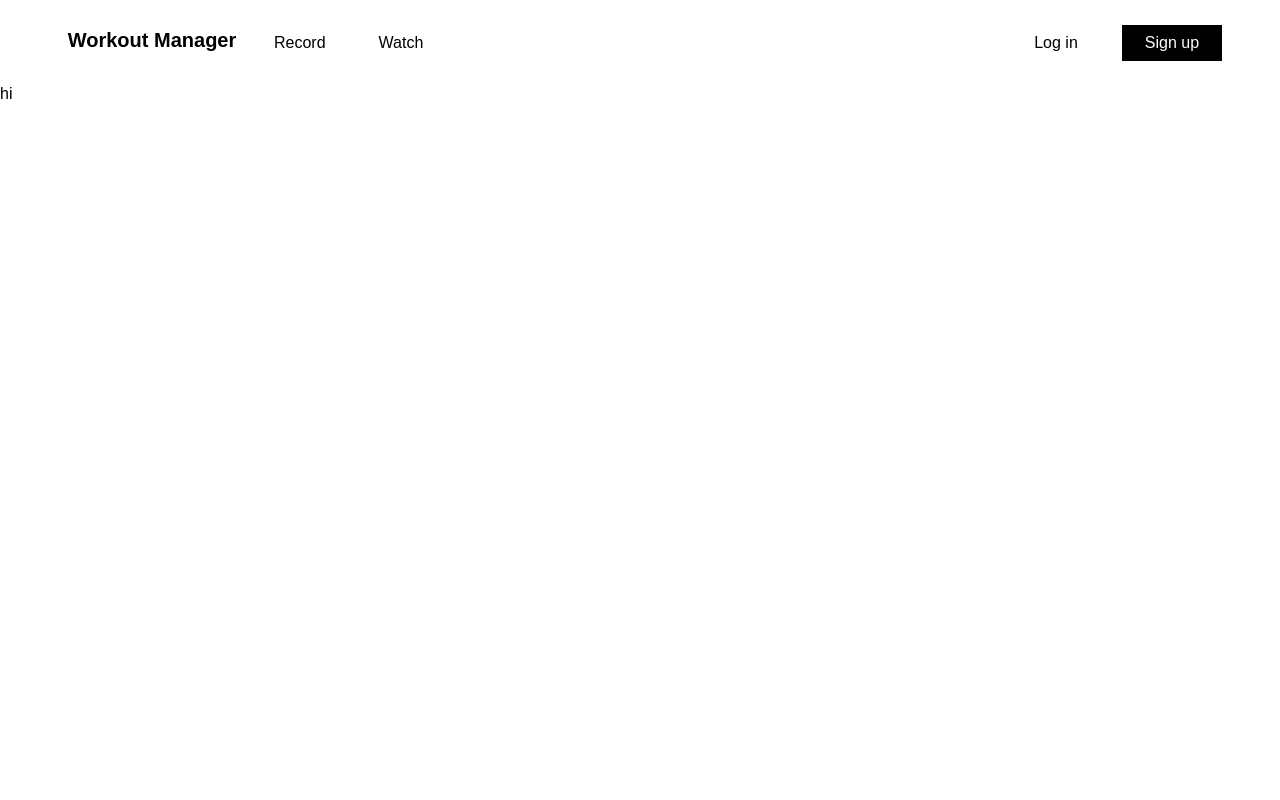
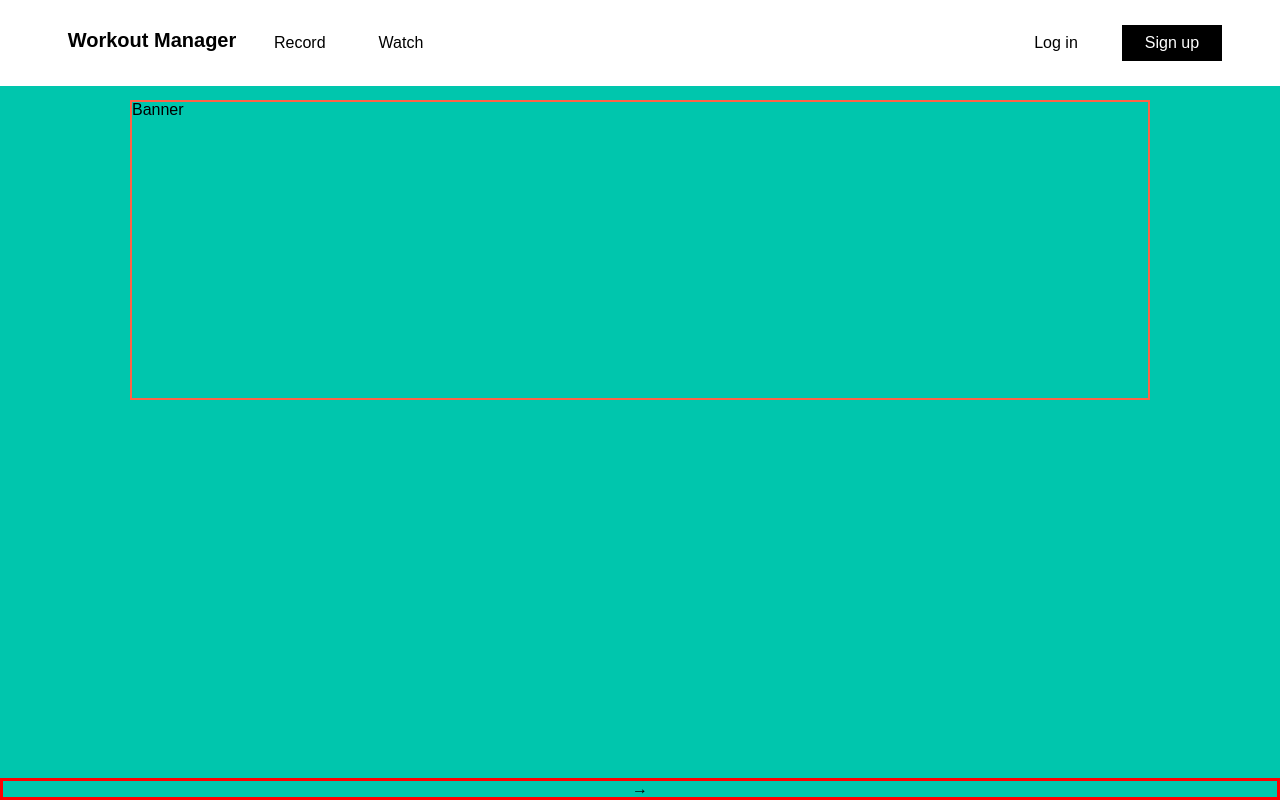
Before and after one commit to wujuno/workout-manager, a React (Create React App) app: page / in a window 1280 px wide. Built offline with nearby package versions, Linux system fonts and the light colour scheme.

Commit message:
Modify Pageview

```diff
--- a/src/Root.tsx
+++ b/src/Root.tsx
@@ -1,5 +1,6 @@
 import { Outlet } from "react-router-dom";
 import styled, { createGlobalStyle } from "styled-components";
+import Footer from "./components/Footer";
 import Header from "./components/Header"
 
 
@@ -63,13 +64,15 @@ a {
 `
 
 
+
 function Root() {
   return (
-    <>
-    <GlobalStyle/>
-    <Header/>
-    <Outlet/>
-    </>
+	<>
+		<GlobalStyle/>
+		<Header/>
+		<Outlet/>
+		<Footer/>
+	</>
   );
 }
 
--- /dev/null
+++ b/src/components/Footer.tsx
@@ -0,0 +1,20 @@
+import styled from "styled-components";
+
+const Wrapper = styled.div`
+    display:flex;
+    justify-content: center;
+    align-itmes: center;
+    width:100%;
+    border: 3px solid red;
+    position:absolute;
+    bottom: 0px;
+
+`;
+
+function Footer () {
+    return (
+        <Wrapper>&rarr;</Wrapper>
+    )
+}
+
+export default Footer;
--- a/src/components/Header.tsx
+++ b/src/components/Header.tsx
@@ -5,6 +5,7 @@ const Wrapper = styled.nav`
     display:grid;
     grid-template-columns: repeat(5,1fr);
     padding:25px 30px;
+    background-color:white;
 `;
 //logo
 const Logo = styled.div`
--- a/src/screens/Home.tsx
+++ b/src/screens/Home.tsx
@@ -1,6 +1,30 @@
+import styled from "styled-components";
+
+const Wrapper = styled.div`
+    width:100vw;
+    height: 100vh;
+    background-color: #00c6ad;
+    display: flex;
+    justify-content:center;
+    position: absolute;
+    top:0px;
+    z-index:-1
+`;
+
+const Banner = styled.div`
+    margin-top:100px;
+    width:1020px;
+    height: 300px;
+    border: 2px solid tomato;
+`;
+
 function Home (){
     return (
-        <div>hi</div>
+        <Wrapper>
+            <Banner>
+                <span>Banner</span>
+            </Banner>
+        </Wrapper>
     )
 }
 
```
